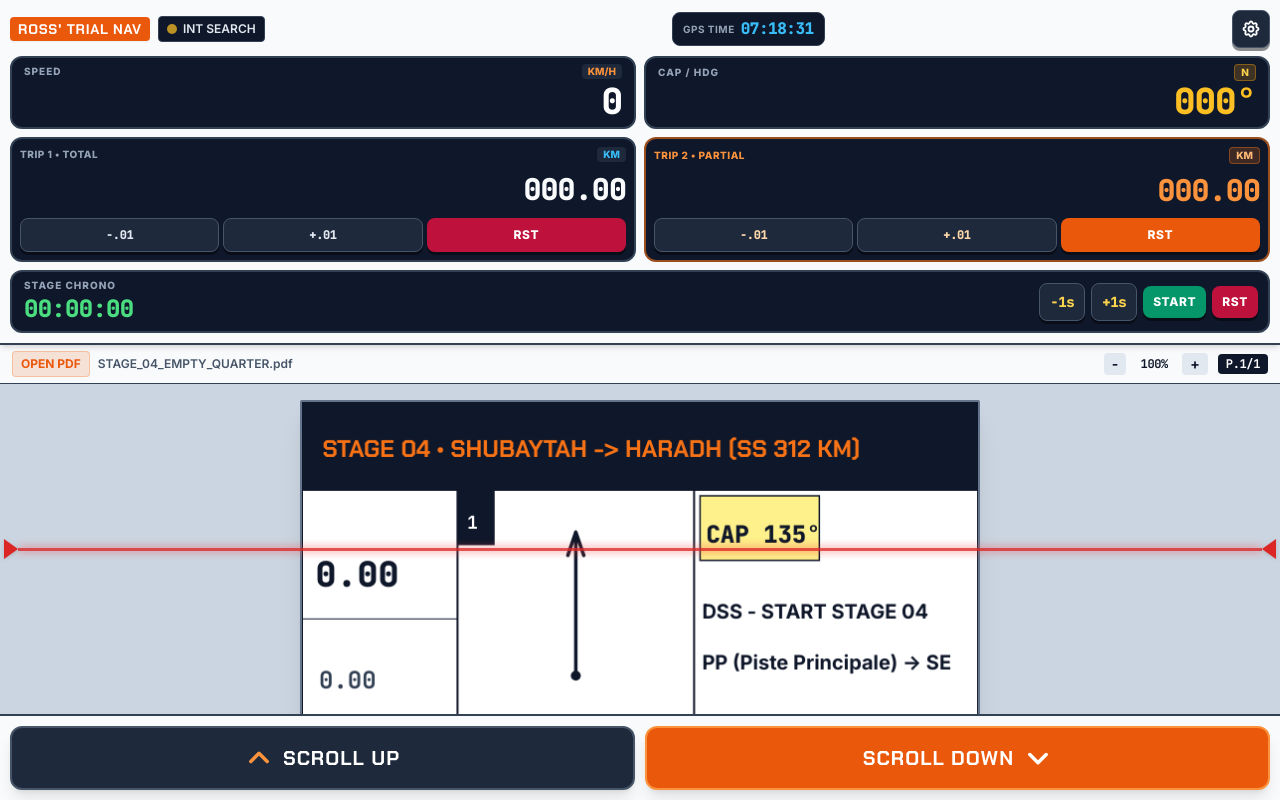
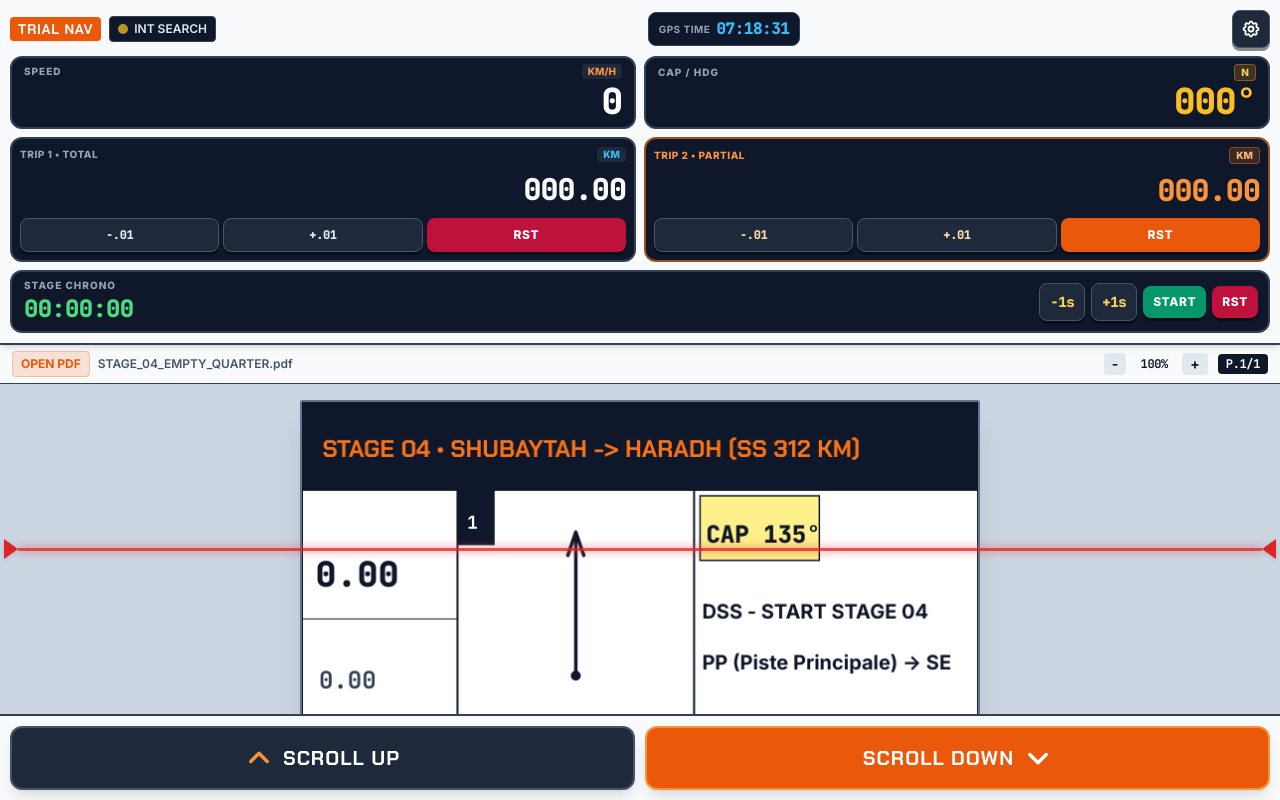
Before and after one commit to rosers264/Rally-navigator, a plain HTML site: page index.html in a window 1280 px wide. Drawn offline with nearby package versions, Linux system fonts and the light colour scheme.

Commit message:
Remove 'Ross' from Trial Nav label

```diff
--- a/index.html
+++ b/index.html
@@ -166,7 +166,7 @@ if ("serviceWorker" in navigator && (window.location.protocol === "http:" || win
       <div class="flex items-center justify-between gap-2">
         <div class="flex items-center gap-2 min-w-0">
           <div class="bg-orange-600 text-white font-rally-title font-bold text-xs sm:text-sm px-2 py-0.5 rounded tracking-wider uppercase shadow-sm shrink-0">
-            Ross' Trial Nav
+            Trial Nav
           </div>
           <!-- GPS Status Indicator -->
           <button id="gps-status-badge" onclick="openSettings()" class="flex items-center gap-1.5 px-2 py-1 rounded bg-slate-900 border border-slate-700 text-xs font-semibold text-slate-200 truncate">
```
